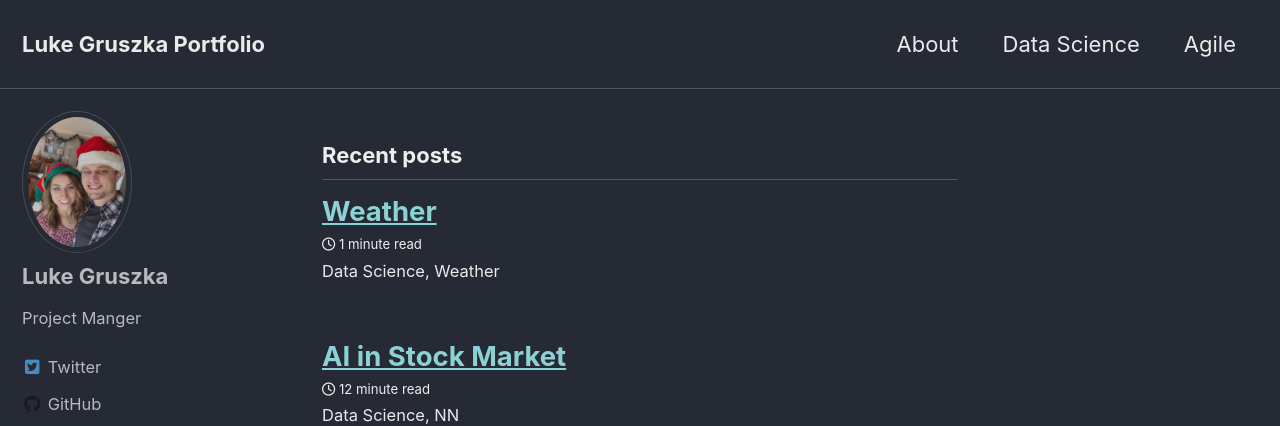
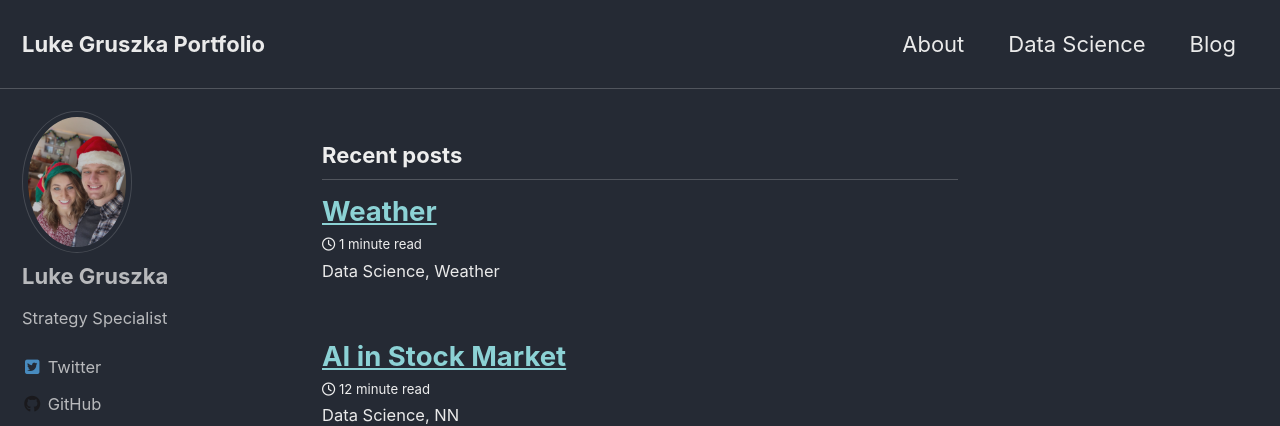
Before and after one commit to SudoZyphr/sudozyphr.github.io, a Jekyll site: the page built from index.html, in a window 1280 px wide and 900 px high. Shown: the top 426 px of the window. Built offline with Jekyll 4.4.1, drawn with Linux system fonts in a browser that asks for light colours; cached includes are drawn as plain includes; nearby versions of some CDN libraries; the list of posts is cut into pages by our own code.

Commit message:
Adding the blog pages

```diff
--- a/_config.yml
+++ b/_config.yml
@@ -95,7 +95,7 @@
 author:
   name             : "Luke Gruszka"
   avatar           : "/images/profilepic.jpeg"
-  bio              : "Project Manger"
+  bio              : "Strategy Specialist"
   # location         :
   email            : "gruszkaluke@gmail.com"
   links:
--- a/_data/navigation.yml
+++ b/_data/navigation.yml
@@ -4,8 +4,8 @@
     url: /about/
   - title: "Data Science"
     url: /datascience/
-  - title: "Agile"
-    url: /agile/
+  - title: "Blog"
+    url: /blogs/
   # - title: "Sample Collections"
   #   url: /collection-archive/
   # - title: "Sitemap"
```
